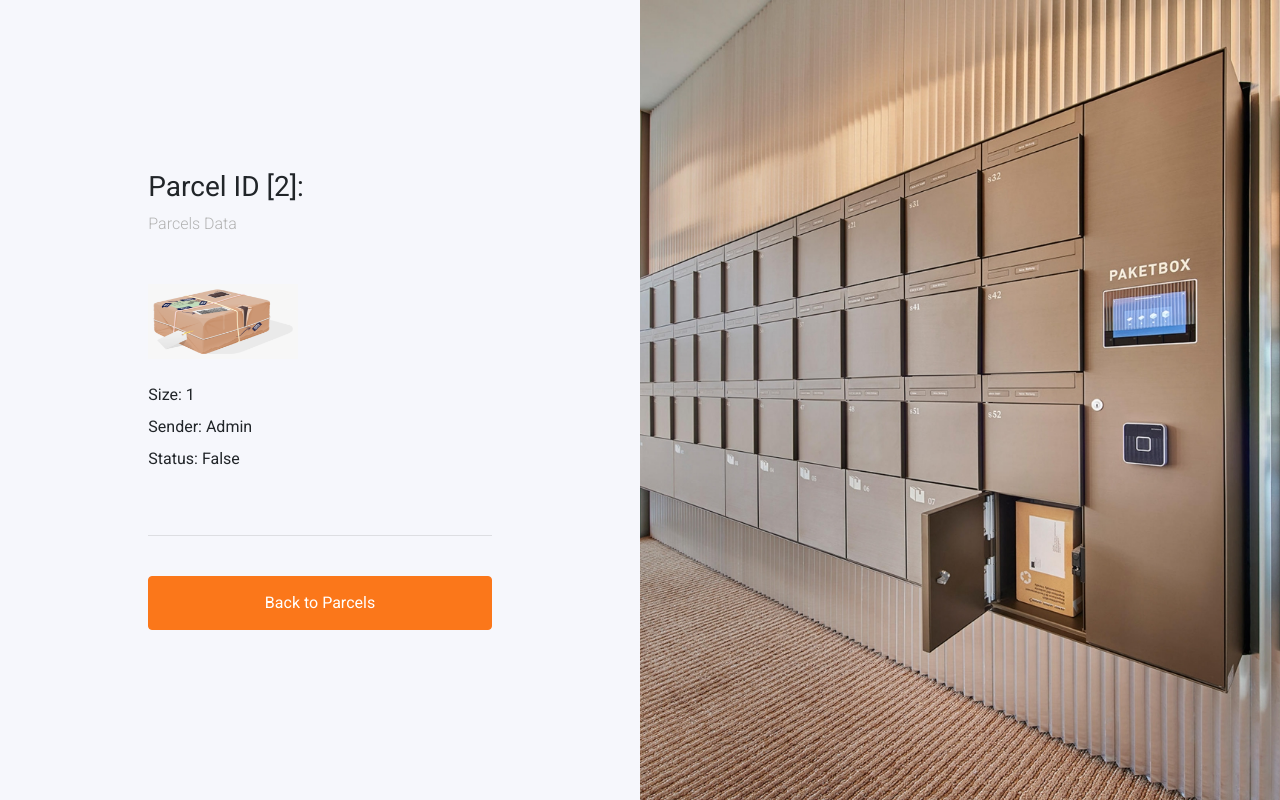
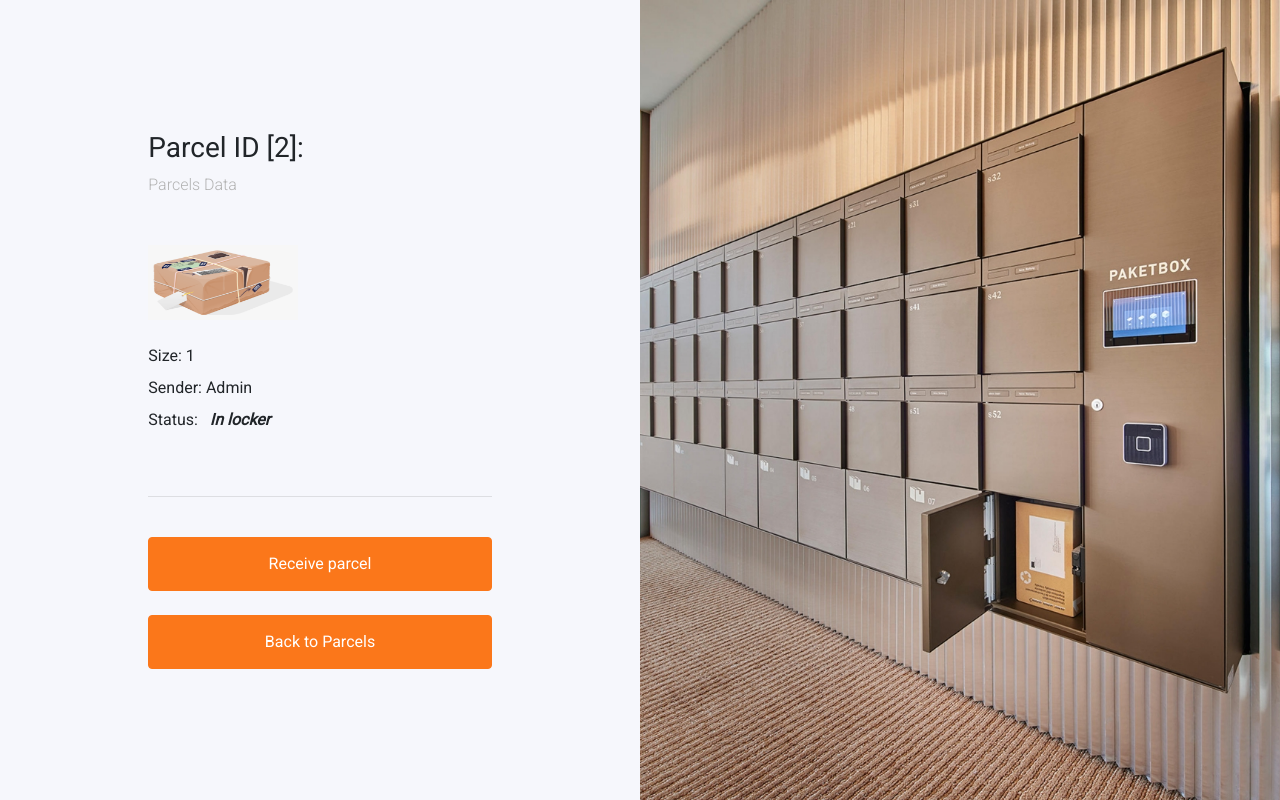
Before and after one commit to antohaUa/hillel_pydev_django_240507, a Django app: page /parcel/2/ in a window 1280 px wide. Run offline with Django 4.2, Linux system fonts and the light colour scheme; a user stored in the database is signed in; data comes from the database, SQL or seed files in the repository; both versions use the stored data as it was after the commit.

Commit message:
Hometask 19 Initial commit

```diff
--- a/parcel/models.py
+++ b/parcel/models.py
@@ -1,13 +1,32 @@
+import logging
 from django.db import models
 from django.contrib.auth.models import User
-from post_machine.models import PostMachine
+from post_machine.models import PostMachine, Locker
+from django.db.models.signals import post_save
+from django.dispatch import receiver
 
+_log = logging.getLogger(__name__)
 
 class Parcel(models.Model):
     recipient = models.ForeignKey(User, on_delete=models.CASCADE)
     sender = models.CharField(max_length=100)
     size = models.IntegerField()
     post_machine_recipient = models.ForeignKey(PostMachine, on_delete=models.CASCADE)
+    locker = models.ForeignKey(Locker, default=None, null=True, blank=True, on_delete=models.DO_NOTHING)
     order_datetime = models.DateTimeField('date_published')
-    open_datetime = models.DateTimeField('date_published')
-    status = models.BooleanField(default=False)
+    open_datetime = models.DateTimeField('date_published', null=True, blank=True)
+    status = models.BooleanField(default=False)  # True == delivered
+
+    def __str__(self):
+        return f'{self.pk} - {self.recipient} - {self.post_machine_recipient} - {self.locker}'
+
+
+@receiver(post_save, sender=Parcel)
+def update_locker_status(sender, instance, created, **kwargs):
+    """Update locker status if Parcel fired."""
+    if instance.status is False:
+        if instance.locker is not None:
+            parcel_locker = Locker.objects.get(pk=instance.locker.pk)
+            parcel_locker.status = True
+            parcel_locker.save()
+            _log.warning(f'Locker status updated for parcel: {instance}')
--- a/parcel/views.py
+++ b/parcel/views.py
@@ -1,4 +1,5 @@
-from django.shortcuts import render
+import datetime
+from django.shortcuts import render, redirect
 from django.contrib.auth.decorators import login_required
 
 from parcel import models
@@ -9,13 +10,26 @@ def parcels_view(request):
     user = request.user
     parcels = models.Parcel.objects.filter(recipient=user)
     context = {
-        'parcels': [{'id': c_parcel.id, 'sender': c_parcel.sender, 'size': c_parcel.size, 'status': c_parcel.status} for
-                    c_parcel in parcels]}
+        'parcels': [{'id': c_parcel.id, 'sender': c_parcel.sender, 'size': c_parcel.size, 'status': c_parcel.status,
+                     'locker': c_parcel.locker, 'open_datetime': c_parcel.open_datetime} for c_parcel in parcels]}
     return render(request, 'parcels.html', context=context)
 
 
 @login_required()
 def parcel_view(request, parcel_id):
+    if request.method == 'POST':
+        parcel = models.Parcel.objects.get(pk=request.POST['parcel_id'])
+        parcel.status = True
+        parcel.open_datetime = datetime.datetime.now()
+        if parcel.order_datetime is None:
+            parcel.order_datetime = datetime.datetime.now()
+        parcel.save()
+
+        parcel.locker.status = True
+        parcel.locker.save()
+        return redirect('/parcel')
+
     parcel = models.Parcel.objects.get(pk=parcel_id)
-    context = {'id': parcel.id, 'sender': parcel.sender, 'size': parcel.size, 'status': parcel.status }
+    context = {'id': parcel.id, 'sender': parcel.sender, 'size': parcel.size, 'status': parcel.status,
+               'locker': parcel.locker, 'open_datetime': parcel.open_datetime}
     return render(request, 'parcel.html', context=context)
--- a/post_machine/models.py
+++ b/post_machine/models.py
@@ -9,4 +9,7 @@ class PostMachine(models.Model):
 class Locker(models.Model):
     size = models.IntegerField()
     post_machine = models.ForeignKey(PostMachine, on_delete=models.CASCADE)
-    status = models.BooleanField(default=False)
+    status = models.BooleanField(default=False)  # False == no parcel inside
+
+    def __str__(self):
+        return f'[{self.pk}] - {self.post_machine} - size: {self.size} - {self.status}'
--- a/templates/parcel.html
+++ b/templates/parcel.html
@@ -32,10 +32,25 @@ a:hover {
         <br/>
     <label>Sender: {{ sender }}</label>
         <br/>
-    <label>Status: {{ status }}</label>
+    <label>Status: &nbsp;<b><i>
+        {% if status %}
+        Delivered at: {{ open_datetime }}
+        {% elif locker is None %}
+        On the way
+        {% else %}
+        In locker
+        {% endif %}
+        </i></b></label>
     </div>
     <br/><hr/>
     <br/>
+    {% if locker is not None and status is False %}
+    <form action="/parcel/{{id}}" method="post">
+    <input type="hidden" name="parcel_id" value="{{id}}">
+    <input type="submit" value="Receive parcel" class="btn btn-block btn-primary">
+    </form>
+    <br/>
+    {% endif %}
     <button class="btn btn-block btn-primary"><a href="/parcel/">Back to Parcels</a></button>
 </div>
 </div>
```
Also changed, not shown: templates/parcels.html (+10 -1 lines), db.sqlite3, parcel/migrations/0002_parcel_locker.py (added), parcel/migrations/0003_alter_parcel_open_datetime.py (added).
